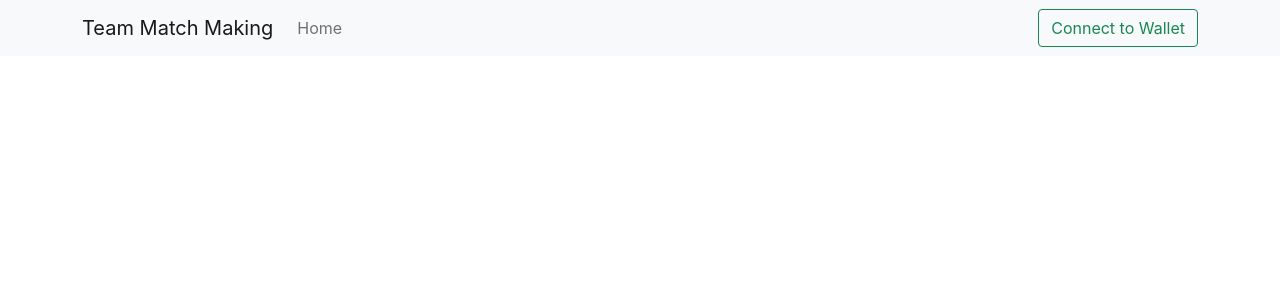
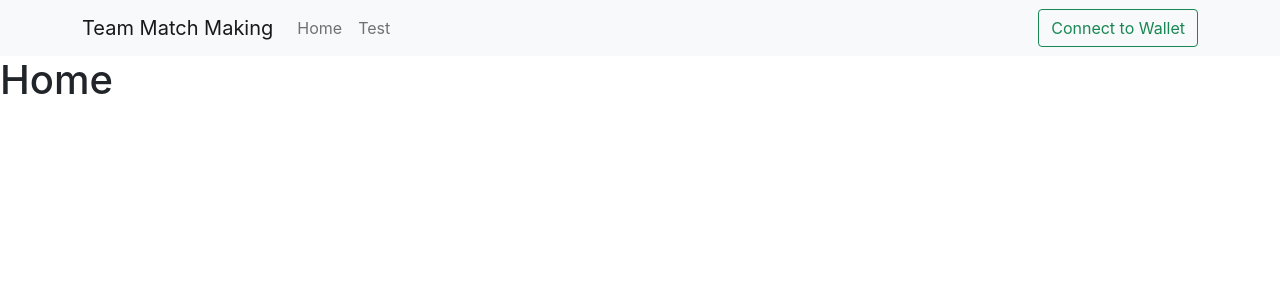
Before and after one commit to ysongh/Team-Match-Making, a React (Create React App) app: page / in a window 1280 px wide. Shown: the top 300 px of the page. Built offline with nearby package versions, Linux system fonts and the light colour scheme; the HTML template or start-up script is replaced by a standard one.

Commit message:
feat: install 'react-router-dom'

```diff
--- a/package.json
+++ b/package.json
@@ -12,6 +12,7 @@
     "graphql": "^16.3.0",
     "react": "^17.0.2",
     "react-dom": "^17.0.2",
+    "react-router-dom": "^6.2.2",
     "react-scripts": "5.0.0",
     "web-vitals": "^2.1.4",
     "web3modal": "^1.9.5"
--- a/src/App.js
+++ b/src/App.js
@@ -1,4 +1,5 @@
 import React, { useState } from 'react';
+import { HashRouter, Route, Routes } from 'react-router-dom';
 
 import Navbar from './components/layout/Navbar';
 import './App.css';
@@ -7,11 +8,21 @@
   const [walletAddress, setWalletAddress] = useState('');
 
   return (
-    <div >
+     <HashRouter>
       <Navbar
         walletAddress={walletAddress}
         setWalletAddress={setWalletAddress}/>
-    </div>
+      <Routes>
+        <Route
+          path="/test"
+          element={
+            <h1>Test</h1>} />
+        <Route
+          path="/"
+          element={
+            <h1>Home</h1>} />
+      </Routes>
+    </HashRouter>
   );
 }
 
--- a/src/components/layout/Navbar.js
+++ b/src/components/layout/Navbar.js
@@ -1,4 +1,5 @@
 import React, { useEffect } from 'react';
+import { Link } from 'react-router-dom';
 import { ethers } from 'ethers';
 
 import Web3Modal from 'web3modal';
@@ -29,14 +30,17 @@
   return (
     <nav className="navbar navbar-expand-lg navbar-light bg-light">
       <div className="container">
-        <a className="navbar-brand" href="/">Team Match Making</a>
+        <Link className="navbar-brand" to="/">Team Match Making</Link>
         <button className="navbar-toggler" type="button" data-bs-toggle="collapse" data-bs-target="#navbarTogglerDemo02" aria-controls="navbarTogglerDemo02" aria-expanded="false" aria-label="Toggle navigation">
           <span className="navbar-toggler-icon"></span>
         </button>
         <div className="collapse navbar-collapse" id="navbarTogglerDemo02">
           <ul className="navbar-nav me-auto mb-2 mb-lg-0">
             <li className="nav-item">
-              <a className="nav-link" aria-current="page" href="/">Home</a>
+              <Link className="nav-link" aria-current="page" to="/">Home</Link>
+            </li>
+            <li className="nav-item">
+              <Link className="nav-link" aria-current="page" to="/test">Test</Link>
             </li>
           </ul>
           <button className="btn btn-outline-success" type="submit"  onClick={connectWallet}>
```
